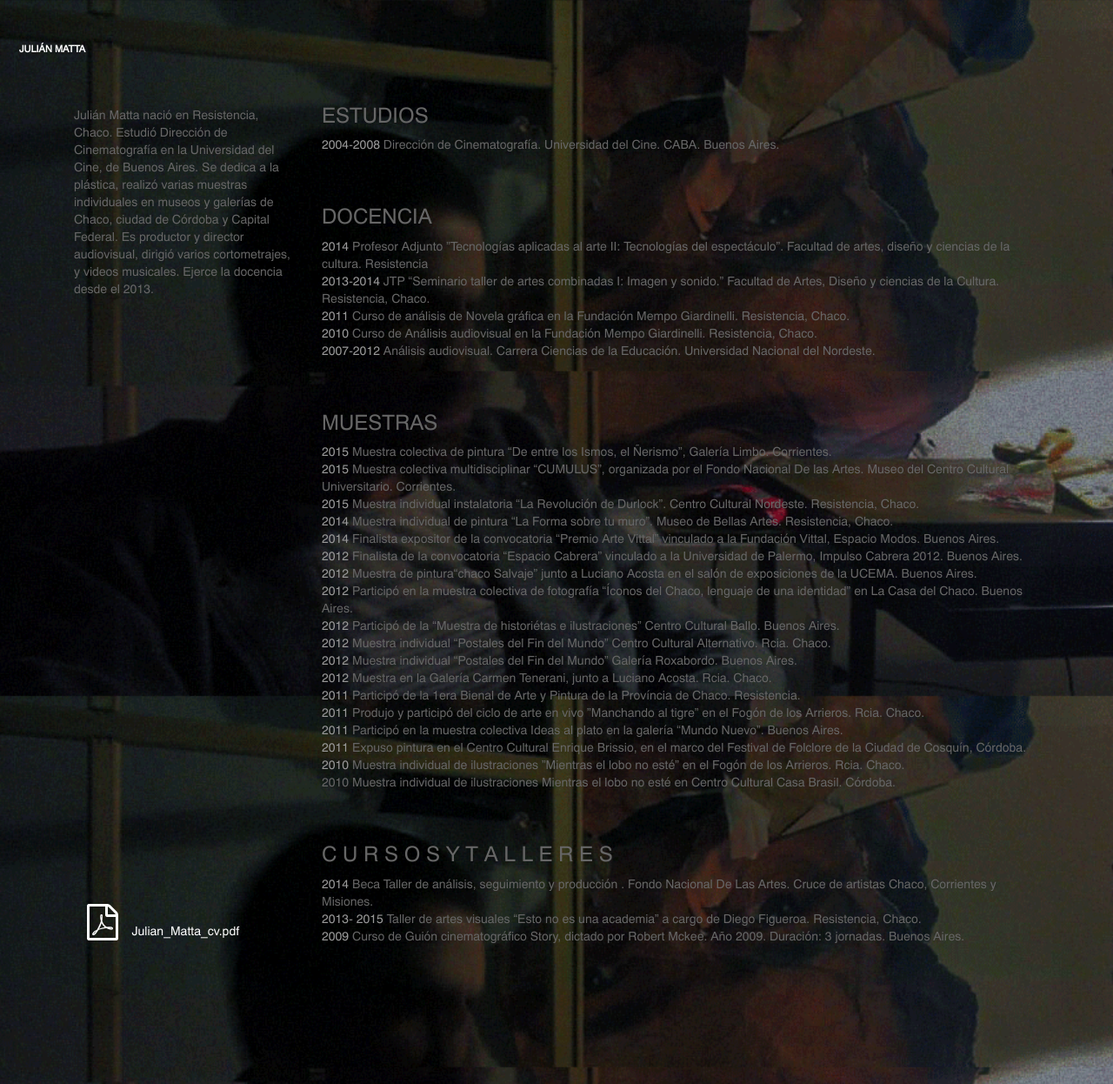
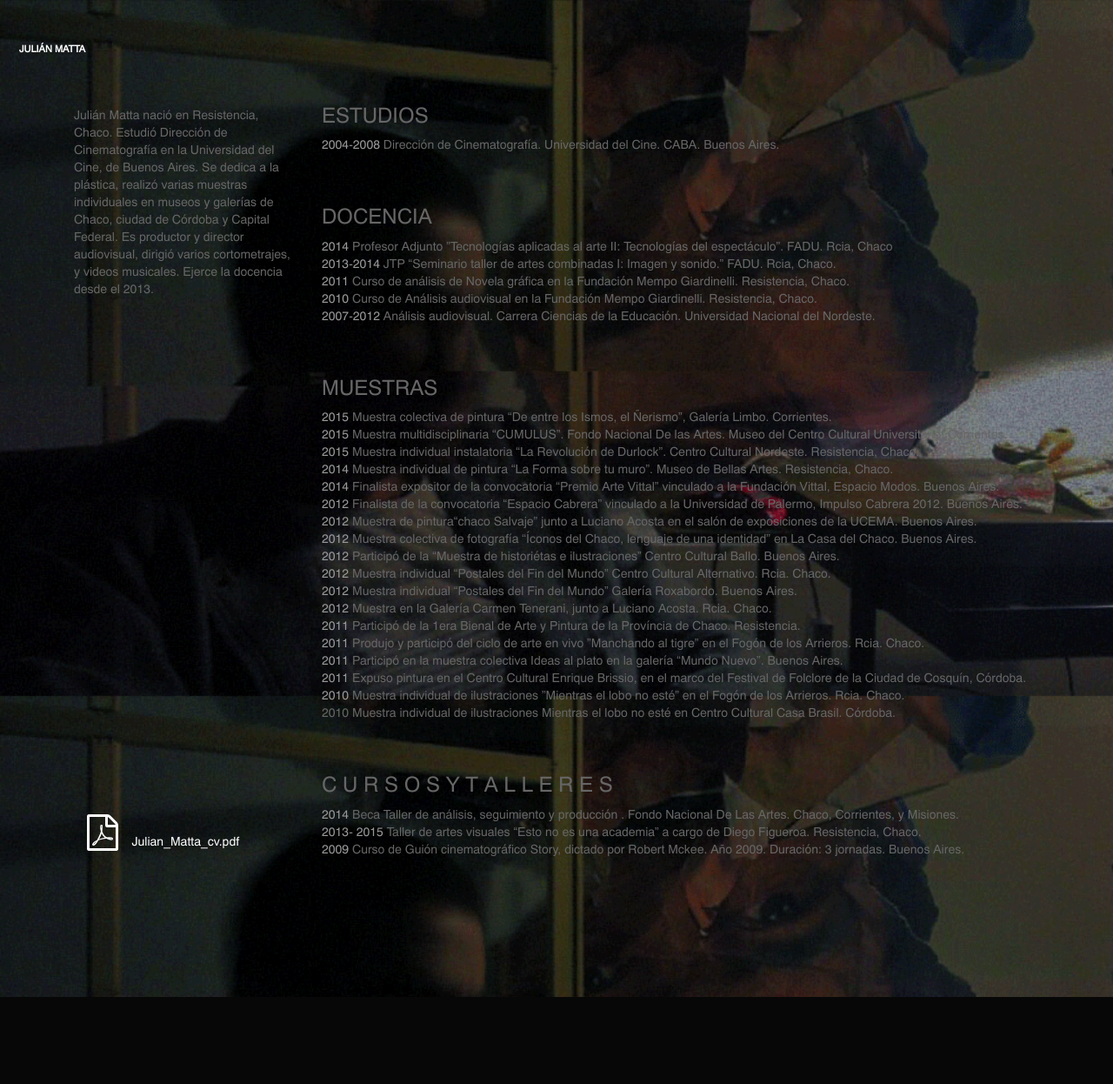
Before and after one commit to diegoduncan21/matta, a Django app: page /about/ in a window 1280 px wide. Shown: the whole page at 87% size. After the commit the page ends 1146 px from the top, so only its background shows below. Run offline with Django 3.2, Linux system fonts and the light colour scheme; parts of the project's set-up code (start-up, migrations or seed data) failed here and were passed over; some libraries are stand-ins or nearby versions.

Commit message:
about content, about style

```diff
--- a/matta/static/css/project.css
+++ b/matta/static/css/project.css
@@ -101,7 +101,7 @@ ul>li>a:hover{
 
 .col-md-3.pdf{
   position:absolute;
-  top:82%;
+  top:80%;
 }
 
 .col-md-3.mini{
@@ -275,7 +275,7 @@ h5.topa{
   top: 0;
   left: 0;
   width: 100%;
-  background: black;
+  background: transparent;
   clip: rect(0, 0, 0, 0);
 }
 .example-one:after {
--- a/matta/templates/pages/about.html
+++ b/matta/templates/pages/about.html
@@ -26,21 +26,21 @@
                     <span class="lala">2004-2008</span> Dirección de Cinematografía. Universidad del Cine. CABA. Buenos Aires.
                     <br><br><br>
                     <h3>DOCENCIA</h3>
-                    <span class="lala">2014</span> Profesor Adjunto ”Tecnologías aplicadas al arte II: Tecnologías del espectáculo”. Facultad de artes, diseño y ciencias de la cultura. Resistencia <br>
-                    <span class="lala">2013-2014</span> JTP “Seminario taller de artes combinadas I: Imagen y sonido.” Facultad de Artes, Diseño y ciencias de la Cultura. Resistencia, Chaco. <br>
+                    <span class="lala">2014</span> Profesor Adjunto ”Tecnologías aplicadas al arte II: Tecnologías del espectáculo”. FADU. Rcia, Chaco<br>
+                    <span class="lala">2013-2014</span> JTP “Seminario taller de artes combinadas I: Imagen y sonido.” FADU. Rcia, Chaco.<br>
                     <span class="lala">2011</span> Curso de análisis de Novela gráfica en la Fundación Mempo Giardinelli. Resistencia, Chaco. <br>
                     <span class="lala">2010</span> Curso de Análisis audiovisual en la Fundación Mempo Giardinelli. Resistencia, Chaco. <br>
                     <span class="lala">2007-2012</span> Análisis audiovisual. Carrera Ciencias de la Educación. Universidad Nacional del Nordeste.
                     <br><br><br>
                     <h3>MUESTRAS</h3>
                     <span class="lala">2015</span> Muestra colectiva de pintura “De entre los Ismos, el Ñerismo”, Galería Limbo. Corrientes. <br>
-                    <span class="lala">2015</span> Muestra colectiva multidisciplinar “CUMULUS”, organizada por el Fondo Nacional De las Artes. Museo del Centro Cultural Universitario. Corrientes. <br>
+                    <span class="lala">2015</span> Muestra multidisciplinaria “CUMULUS”. Fondo Nacional De las Artes. Museo del Centro Cultural Universitario. Corrientes. <br>
                     <span class="lala">2015</span> Muestra individual instalatoria “La Revolución de Durlock”. Centro Cultural Nordeste. Resistencia, Chaco. <br>
                     <span class="lala">2014</span> Muestra individual de pintura “La Forma sobre tu muro”. Museo de Bellas Artes. Resistencia, Chaco. <br>
                     <span class="lala">2014</span> Finalista expositor de la convocatoria “Premio Arte Vittal” vinculado a la Fundación Vittal, Espacio Modos. Buenos Aires. <br>
                     <span class="lala">2012</span> Finalista de la convocatoria “Espacio Cabrera” vinculado a la Universidad de Palermo, Impulso Cabrera 2012. Buenos Aires. <br>
                     <span class="lala">2012</span> Muestra de pintura“chaco Salvaje” junto a Luciano Acosta en el salón de exposiciones de la UCEMA. Buenos Aires. <br>
-                    <span class="lala">2012</span> Participó en la muestra colectiva de fotografía “Íconos del Chaco, lenguaje de una identidad” en La Casa del Chaco. Buenos Aires. <br>
+                    <span class="lala">2012</span> Muestra colectiva de fotografía “Íconos del Chaco, lenguaje de una identidad” en La Casa del Chaco. Buenos Aires. <br>
                     <span class="lala">2012</span> Participó de la “Muestra de historiétas e ilustraciones” Centro Cultural Ballo. Buenos Aires. <br>
                     <span class="lala">2012</span> Muestra individual “Postales del Fin del Mundo” Centro Cultural Alternativo. Rcia. Chaco. <br>
                     <span class="lala">2012</span> Muestra individual “Postales del Fin del Mundo” Galería Roxabordo. Buenos Aires. <br>
@@ -53,7 +53,7 @@
                     2010 Muestra individual de ilustraciones Mientras el lobo no esté en Centro Cultural Casa Brasil. Córdoba.
                     <br><br><br>
                     <h3>C U R S O S Y T A L L E R E S </h3>
-                    <span class="lala">2014</span> Beca Taller de análisis, seguimiento y producción . Fondo Nacional De Las Artes. Cruce de artistas Chaco, Corrientes y Misiones. <br>
+                    <span class="lala">2014</span> Beca Taller de análisis, seguimiento y producción . Fondo Nacional De Las Artes. Chaco, Corrientes, y Misiones. <br>
                     <span class="lala">2013- 2015</span> Taller de artes visuales “Esto no es una academia” a cargo de Diego Figueroa. Resistencia, Chaco. <br>
                     <span class="lala">2009</span> Curso de Guión cinematográfico Story, dictado por Robert Mckee. Año 2009. Duración: 3 jornadas. Buenos Aires. <br>
 
```
